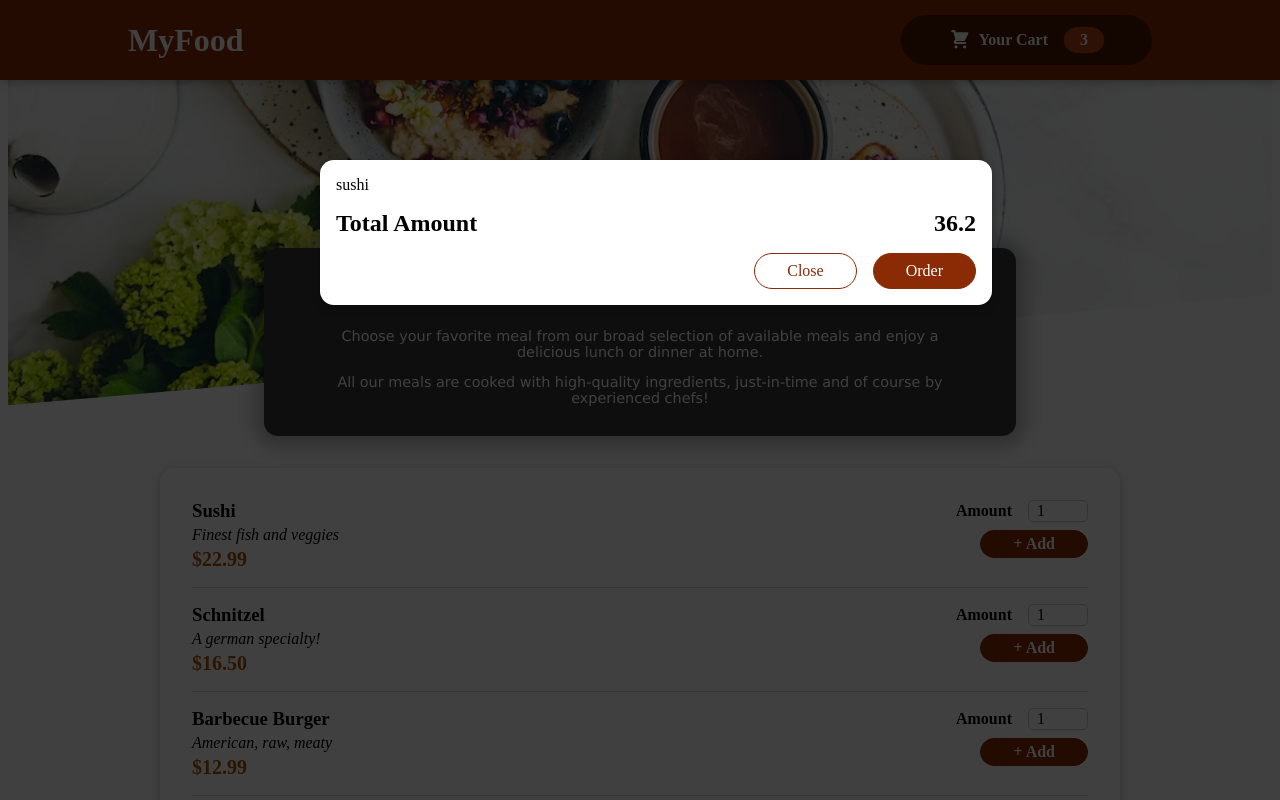
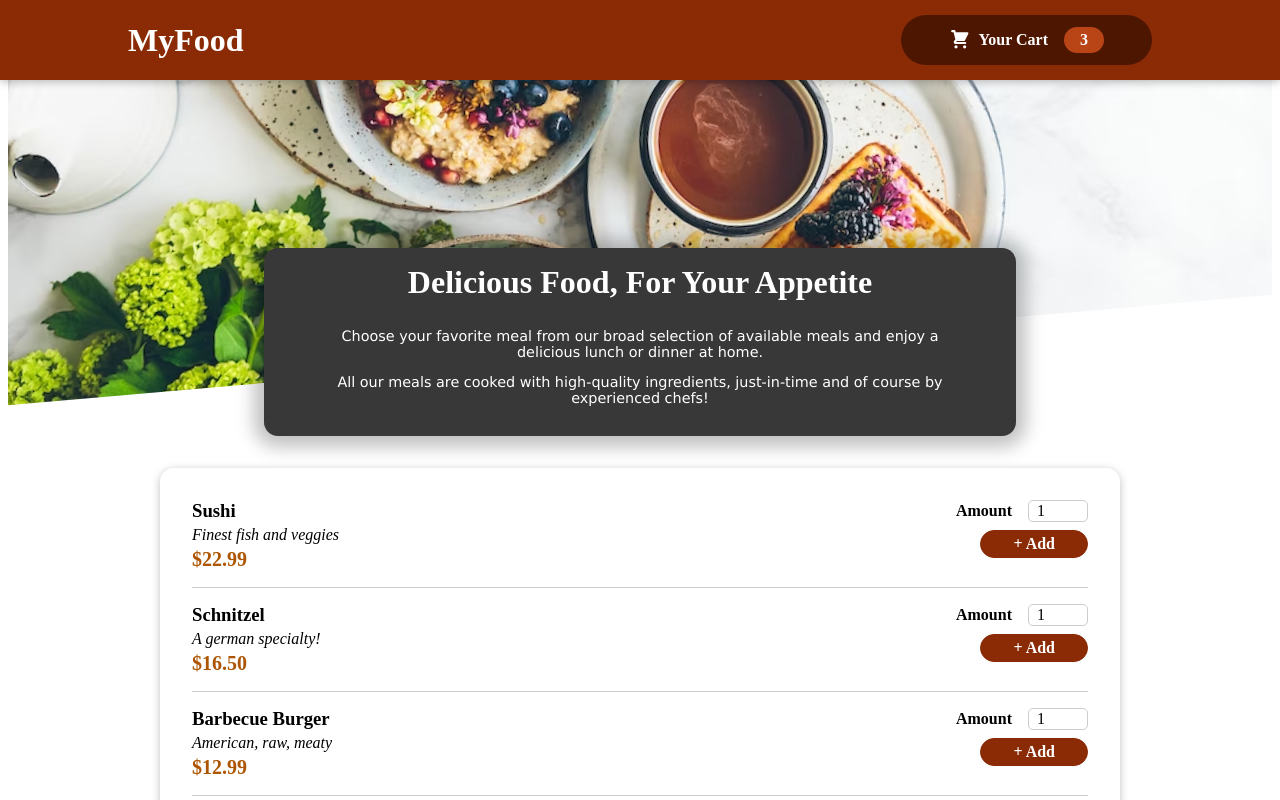
Before and after one commit to KhairiYusoff/React-Food-App, a React (Create React App) app: page / in a window 1280 px wide. Shown: the top 800 px of the page. Built offline with nearby package versions, Linux system fonts and the light colour scheme.

Commit message:
Update apps functionality

```diff
--- a/src/App.js
+++ b/src/App.js
@@ -1,12 +1,24 @@
 import Header from './components/Layout/Header';
 import Meals from './components/Meals/Meals';
 import Cart from './components/Cart/Cart';
+import { useState } from 'react';
 
 function App() {
+
+  const [cartIsShown, setCartIsShown] = useState(false)
+
+  const showCartHandler = () => {
+    setCartIsShown(true)
+  }
+
+  const hideCartHandler = () => {
+    setCartIsShown(false)
+  }
+
   return (
     <div>
-      <Cart />
-      <Header />
+      {cartIsShown && <Cart onClose={hideCartHandler} />}
+      <Header onShowCart={showCartHandler} />
       <main>
         <Meals />
       </main>
--- a/src/components/Cart/Cart.js
+++ b/src/components/Cart/Cart.js
@@ -2,7 +2,7 @@ import React from 'react'
 import classes from './Cart.module.css'
 import Modal from '../UI/Modal'
 
-const Cart = () => {
+const Cart = (props) => {
 
     const cartItems =
         <ul className={classes['cart-items']}>{
@@ -11,14 +11,14 @@ const Cart = () => {
 
 
     return (
-        <Modal>
+        <Modal onClose={props.onClose}>
             {cartItems}
             <div className={classes.total}>
                 <span>Total Amount</span>
                 <span>36.2</span>
             </div>
             <div className={classes.actions}>
-                <button className={classes['button--alt']}>Close</button>
+                <button className={classes['button--alt']} onClick={props.onClose}>Close</button>
                 <button className={classes.button}>Order</button>
             </div>
         </Modal>
--- a/src/components/Layout/Header.js
+++ b/src/components/Layout/Header.js
@@ -3,12 +3,12 @@ import meals from '../../assets/meals.avif'
 import classes from './Header.module.css'
 import HeaderCartButton from './HeaderCartButton'
 
-const Header = () => {
+const Header = (props) => {
     return (
         <div>
             <header className={classes.header}>
                 <h1>MyFood</h1>
-                <HeaderCartButton />
+                <HeaderCartButton onClick={props.onShowCart} />
             </header>
             <div className={classes['main-image']}>
                 <img src={meals} alt="meals" />
--- a/src/components/Layout/HeaderCartButton.js
+++ b/src/components/Layout/HeaderCartButton.js
@@ -2,9 +2,9 @@ import React from 'react'
 import CartIcon from '../Cart/CartIcon'
 import classes from './HeaderCartButton.module.css'
 
-const HeaderCartButton = () => {
+const HeaderCartButton = (props) => {
     return (
-        <button className={classes.button}>
+        <button className={classes.button} onClick={props.onClick}>
             <span className={classes.icon}>
                 <CartIcon />
             </span>
--- a/src/components/UI/Modal.js
+++ b/src/components/UI/Modal.js
@@ -3,7 +3,7 @@ import classes from './Modal.module.css'
 import ReactDOM from 'react-dom'
 
 const Backdrop = (props) => {
-    return <div className={classes.backdrop} />
+    return <div className={classes.backdrop} onClick={props.onClose} />
 }
 
 const ModalOverlay = (props) => {
@@ -19,7 +19,7 @@ const portalElement = document.getElementById('overlays')
 const Modal = (props) => {
     return (
         <div>
-            {ReactDOM.createPortal(<Backdrop />, portalElement)}
+            {ReactDOM.createPortal(<Backdrop onClose={props.onClose} />, portalElement)}
             {ReactDOM.createPortal(<ModalOverlay>{props.children}</ModalOverlay>, portalElement)}
         </div>
     )
```
